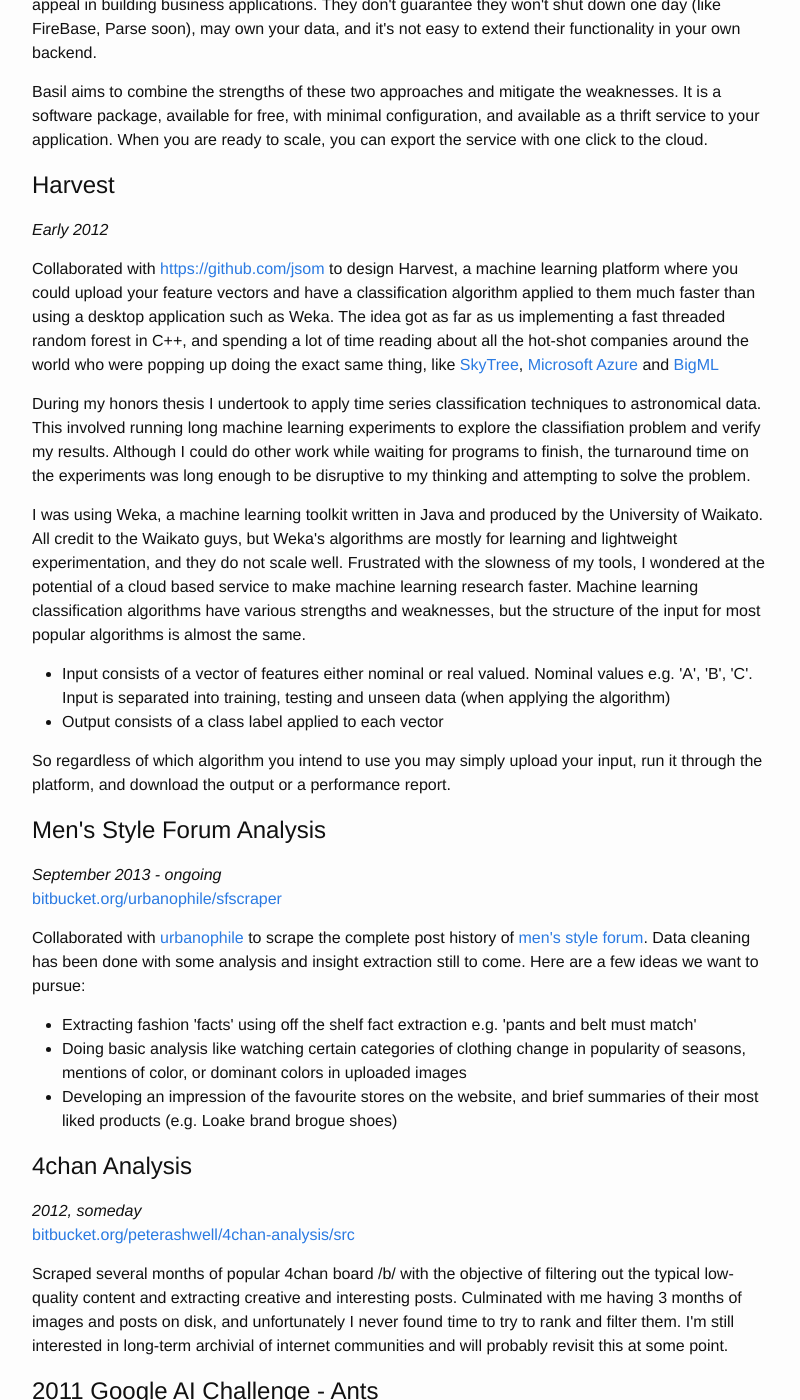
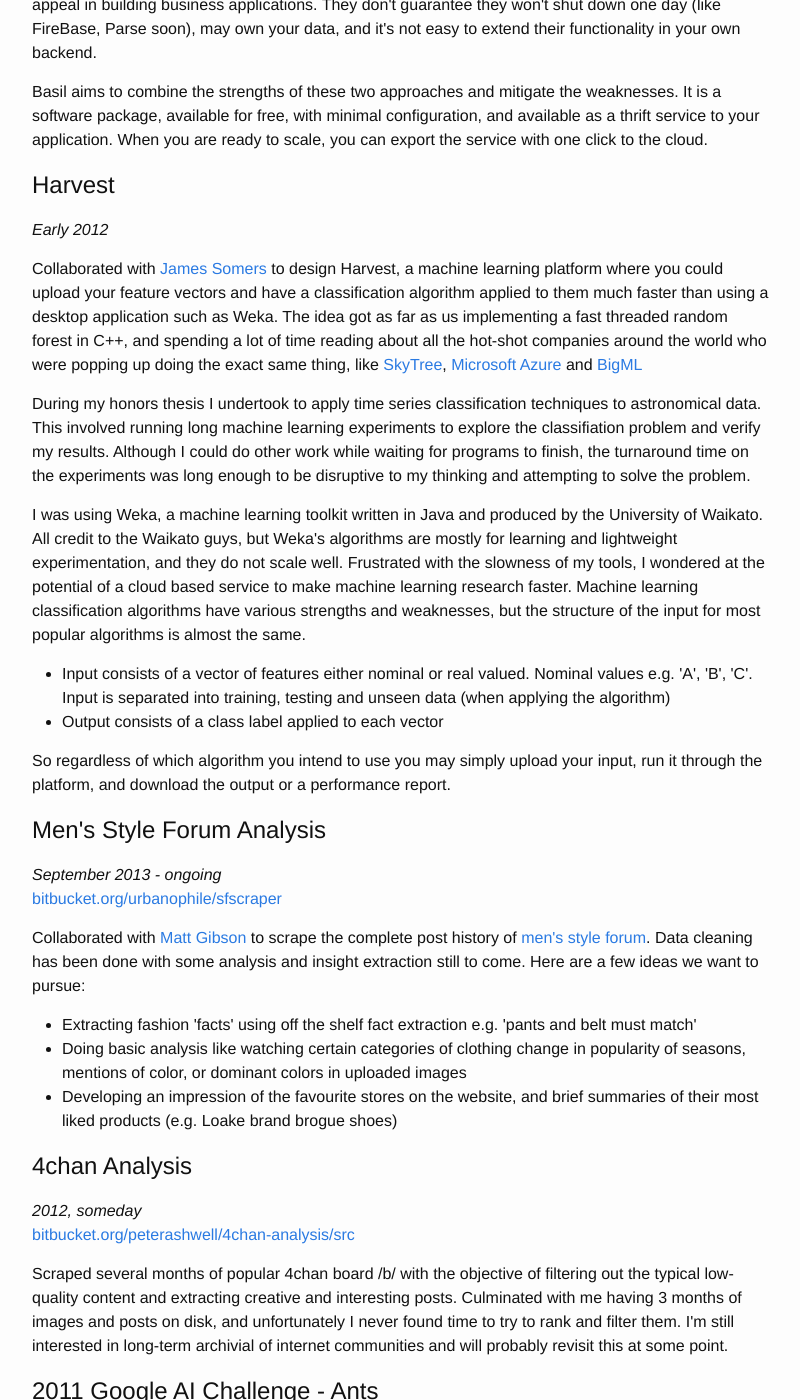
Before and after one commit to peterashwell/peterashwell.github.io, a Jekyll site: the page built from projects.md, in a window 1280 px wide and 1400 px high, scrolled down 1828 px. Shown: the whole window, without its empty margins (238-1038 px from the left). Built offline with Jekyll 4.4.1, drawn with Linux system fonts in a browser that asks for light colours; some of the changed text lies outside the part shown.

Commit message:
Added names of people

```diff
--- a/projects.md
+++ b/projects.md
@@ -54,7 +54,7 @@
 <h1>Harvest</h1>
 <em>Early 2012</em>
 <br />
-<p>Collaborated with <a href="https://github.com/jsom">https://github.com/jsom</a> to design Harvest, a machine learning platform where you could upload your feature vectors and have a classification algorithm applied to them much faster than using a desktop application such as Weka. The idea got as far as us implementing a fast threaded random forest in C++, and spending a lot of time reading about all the hot-shot companies around the world who were popping up doing the exact same thing, like <a href="http://www.skytree.net/">SkyTree</a>, <a href="http://azure.microsoft.com/en-us/services/machine-learning/">Microsoft Azure</a> and <a href="https://bigml.com/">BigML</a></p>
+<p>Collaborated with <a href="https://github.com/jsom">James Somers</a> to design Harvest, a machine learning platform where you could upload your feature vectors and have a classification algorithm applied to them much faster than using a desktop application such as Weka. The idea got as far as us implementing a fast threaded random forest in C++, and spending a lot of time reading about all the hot-shot companies around the world who were popping up doing the exact same thing, like <a href="http://www.skytree.net/">SkyTree</a>, <a href="http://azure.microsoft.com/en-us/services/machine-learning/">Microsoft Azure</a> and <a href="https://bigml.com/">BigML</a></p>
 <p>During my honors thesis I undertook to apply time series classification techniques to astronomical data. This involved running long machine learning experiments to explore the classifiation problem and verify my results. Although I could do other work while waiting for programs to finish, the turnaround time on the experiments was long enough to be disruptive to my thinking and attempting to solve the problem.</p>
 <p>I was using Weka, a machine learning toolkit written in Java and produced by the University of Waikato. All credit to the Waikato guys, but Weka's algorithms are mostly for learning and lightweight experimentation, and they do not scale well. Frustrated with the slowness of my tools, I wondered at the potential of a cloud based service to make machine learning research faster. Machine learning classification algorithms have various strengths and weaknesses, but the structure of the input for most popular algorithms is almost the same.</p>
 <ul>
@@ -66,7 +66,7 @@
 <em>September 2013 - ongoing</em>
 <br />
 <a href="https://bitbucket.org/urbanophile/sfscraper">bitbucket.org/urbanophile/sfscraper</a>
-<p>Collaborated with <a href="https://bitbucket.org/urbanophile">urbanophile</a> to scrape the complete post history of <a href="http://www.styleforum.net">men's style forum</a>. Data cleaning has been done with some analysis and insight extraction still to come. Here are a few ideas we want to pursue:</p>
+<p>Collaborated with <a href="https://bitbucket.org/urbanophile">Matt Gibson</a> to scrape the complete post history of <a href="http://www.styleforum.net">men's style forum</a>. Data cleaning has been done with some analysis and insight extraction still to come. Here are a few ideas we want to pursue:</p>
 <ul>
     <li>Extracting fashion 'facts' using off the shelf fact extraction e.g. 'pants and belt must match'</li>
     <li>Doing basic analysis like watching certain categories of clothing change in popularity of seasons, mentions of color, or dominant colors in uploaded images</li>
@@ -81,5 +81,5 @@
 
 <h1>2011 Google AI Challenge - Ants</h1>
 <a href="http://ants.aichallenge.org/profile.php?user=12556">ants.aichallenge.org/profile.php?user=12556</a> - my bot, 'antsbot', in action
-<p>Collaborated with <a href="https://github.com/jsom">https://github.com/jsom</a> to build a successful AI bot in python for the 2011 Google AI challenge, a simple RTS game played against other people's programs from around the world. The bot was based on a simple diffusion field algorithm with some performance tweaks. It performed well, placing 308 out of 7897 entrants.</p>
+<p>Collaborated with <a href="https://github.com/jsom">James Somers</a> to build a successful AI bot in python for the 2011 Google AI challenge, a simple RTS game played against other people's programs from around the world. The bot was based on a simple diffusion field algorithm with some performance tweaks. It performed well, placing 308 out of 7897 entrants.</p>
 <p>Amusingly, whoever built the battle system still has it running, so my bot and all the others fight there everyday like it's some kind of digital Valhalla.</p>
```
